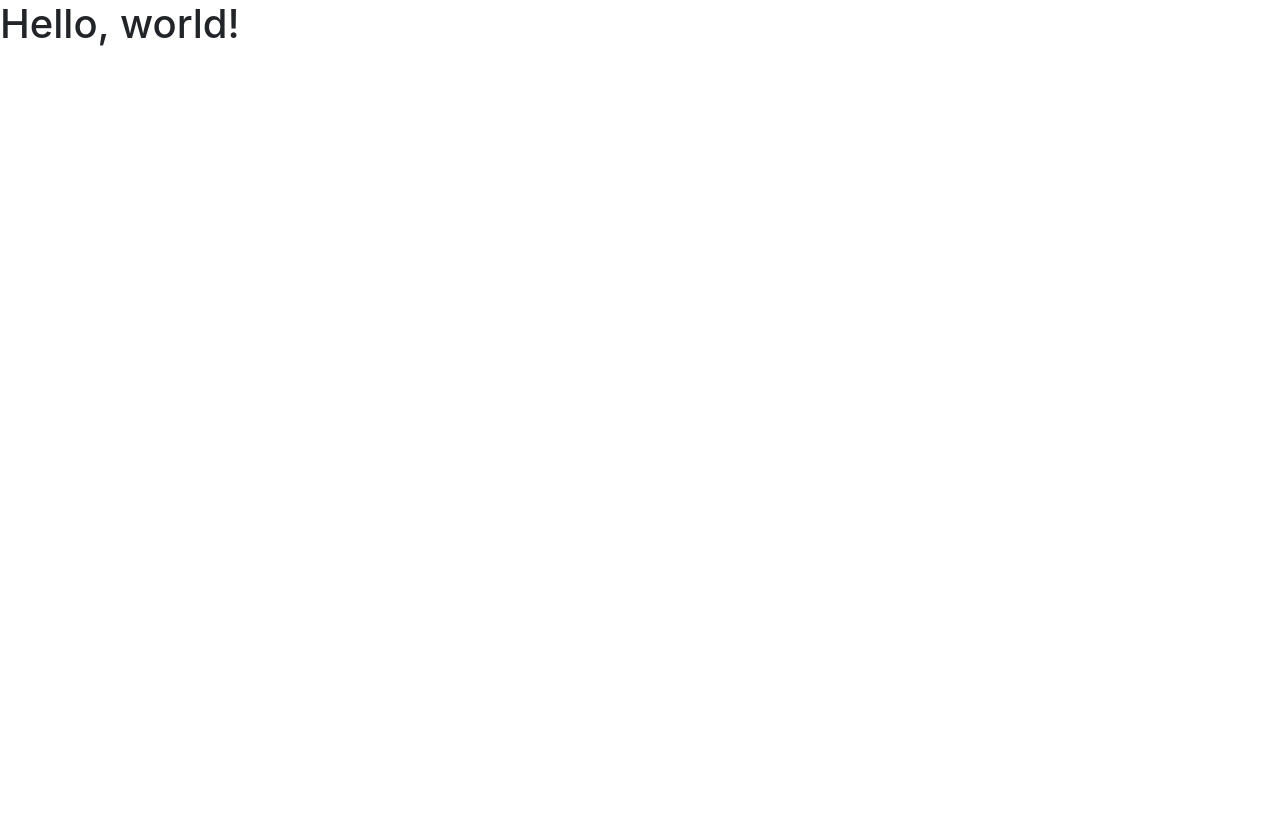
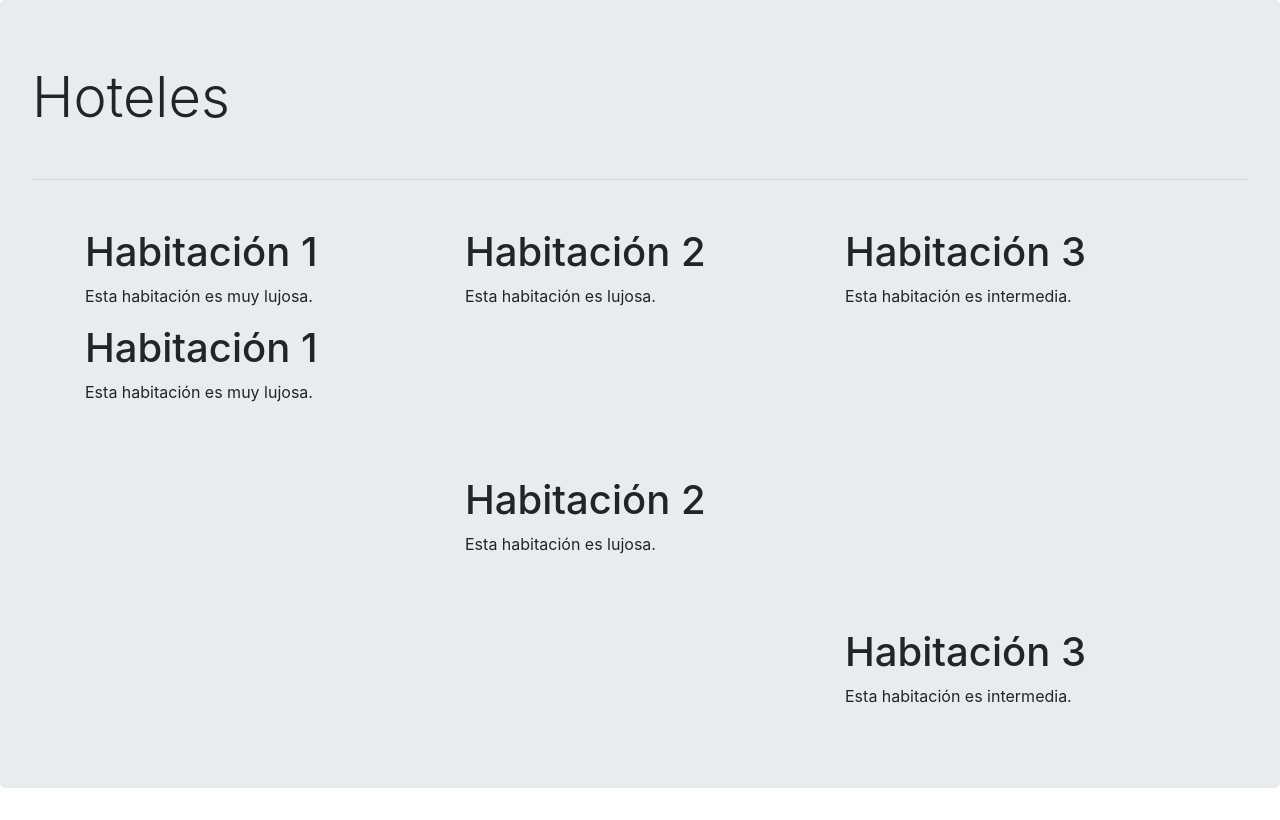
Before and after one commit to emilianoLarrea/curso_fs_js_mod1, a website: page index.html in a window 1280 px wide. Drawn offline with nearby package versions, Linux system fonts and the light colour scheme.

Commit message:
pruebas bootstrap

```diff
--- a/index.html
+++ b/index.html
@@ -9,17 +9,50 @@
     <!-- Bootstrap CSS -->
     <link rel="stylesheet" href="node_modules/bootstrap/dist/css/bootstrap.min.css">
 
-    <title>Hello, world!</title>
+    <title>Esto es el index</title>
 </head>
 
 <body>
-    <h1>Hello, world!</h1>
-
-    <!-- Optional JavaScript -->
-    <!-- jQuery first, then Popper.js, then Bootstrap JS -->
     <script src="node_modules/jquery/dist/jquery.min.js"></script>
     <script src="node_modules/popper.js/dist/popper.min.js"></script>
     <script src="node_modules/bootstrap/dist/js/bootstrap.min.js"></script>
+
+
+    <div class="jumbotron">
+        <h1 class="display-4">Hoteles</h1>
+        <hr class="my-5">
+        <div class="container">
+            <div class="row justify-content-start">
+                <div class="col-sm-6 col-md-4 col-lg-4">
+                    <h1>Habitación 1</h1>
+                    <p>Esta habitación es muy lujosa.</p>
+                </div>
+                <div class="col-sm-6 col-md-4 col-lg-4">
+                    <h1>Habitación 2</h1>
+                    <p>Esta habitación es lujosa.</p>
+                </div>
+                <div class="col-sm-6 col-md-4 col-lg-4">
+                    <h1>Habitación 3</h1>
+                    <p>Esta habitación es intermedia.</p>
+                </div>
+            </div>
+
+            <div class="row justify-content-around" style="height: 400px;">
+                <div class="col align-self-start">
+                    <h1>Habitación 1</h1>
+                    <p>Esta habitación es muy lujosa.</p>
+                </div>
+                <div class="col align-self-center">
+                    <h1>Habitación 2</h1>
+                    <p>Esta habitación es lujosa.</p>
+                </div>
+                <div class="col align-self-end">
+                    <h1>Habitación 3</h1>
+                    <p>Esta habitación es intermedia.</p>
+                </div>
+            </div>
+        </div>
+    </div>
 </body>
 
 </html>
```
